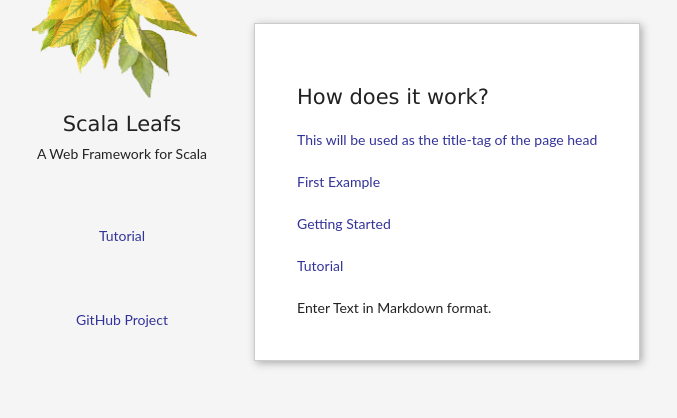
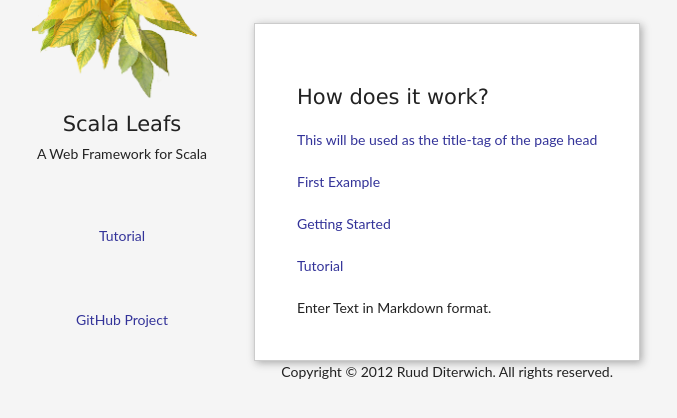
Before and after one commit to scalastuff/scalaleafs, a Jekyll site: the page built from index.md, in a window 1280 px wide. Shown: the top 418 px of the page, without its empty margins (10-687 px from the left). Built offline with Jekyll 4.4.1, drawn with Linux system fonts in a browser that asks for light colours.

Commit message:
Updated _layouts/default.html

```diff
--- a/_layouts/default.html
+++ b/_layouts/default.html
@@ -53,6 +53,9 @@
         <h1>{{ page.title }}</h1>
           {{ content }}
         </div>
+        <div style="text-align: center">
+          <span>Copyright &copy; 2012 Ruud Diterwich. All rights reserved.</span>
+        </div>
       </td>
                   <td style="vertical-align: top; width: 260px"> </td>
       </tr>
```
